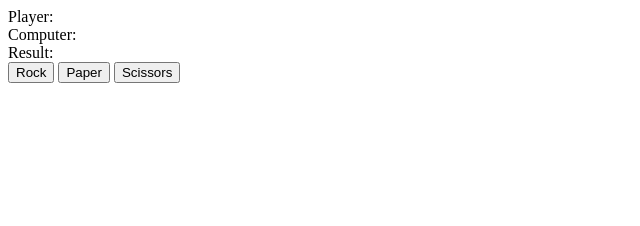
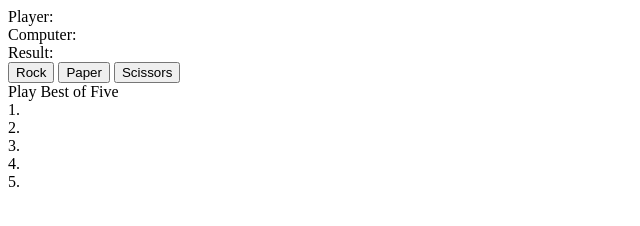
Before and after one commit to MattWhited/rockPaperScissors, a plain HTML site: page index.html in a window 1280 px wide. Shown: the whole page, without its empty margins (0-640 px from the left). Drawn offline with Linux system fonts and the light colour scheme.

Commit message:
Add HTML information for best of five game
I am laying out the best of five game in html

I have added the bo5 div, the bo5 heading and
the bo5 list where hopefully the results will be
stored...

```diff
--- a/index.html
+++ b/index.html
@@ -21,6 +21,16 @@
 
     </div>
 
+    <div id="bestOfFive">
+        <div> Play Best of Five </div>
+        <div class="gameList" id="roundOne"> 1. </div>
+        <div class="gameList" id="roundTwo"> 2. </div>
+        <div class="gameList" id="roundThree"> 3. </div>
+        <div class="gameList" id="roundFour"> 4. </div>
+        <div class="gameList" id="roundFive"> 5. </div>
+
+    </div>
+
     <script src="javascript.js"></script>
 </body>
 </html>
```
